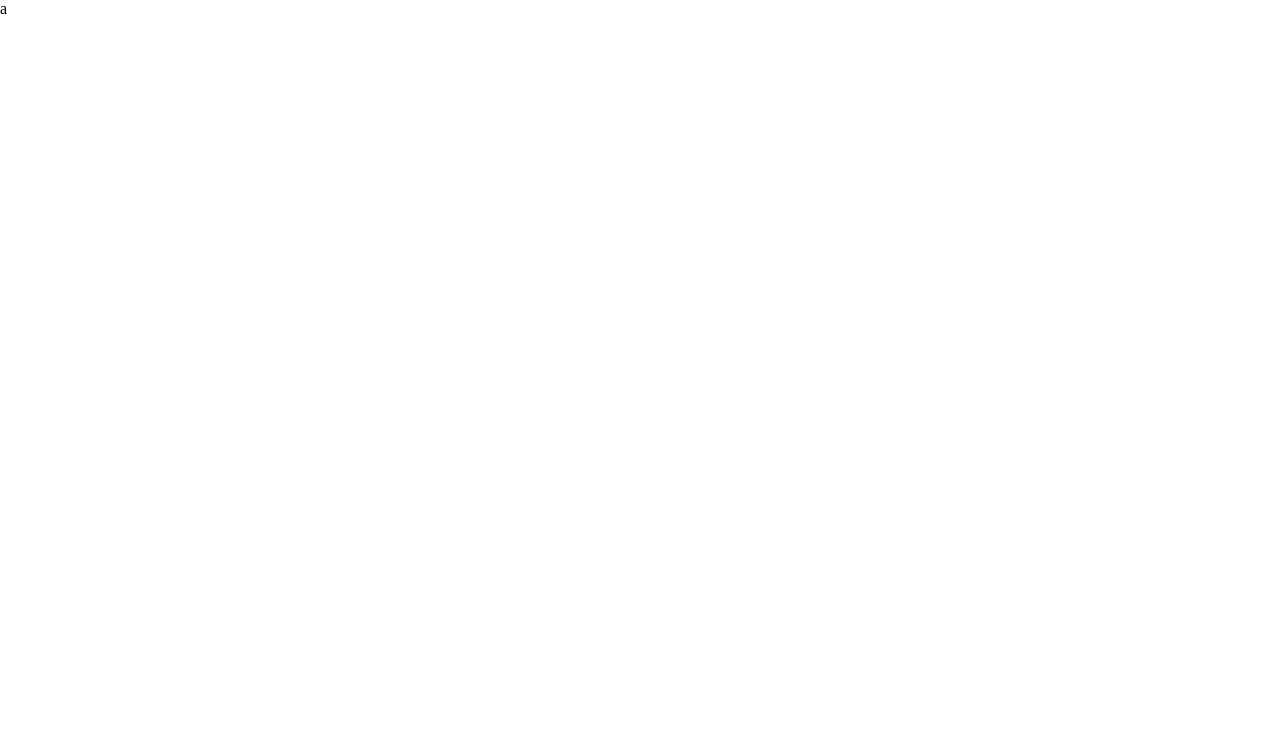
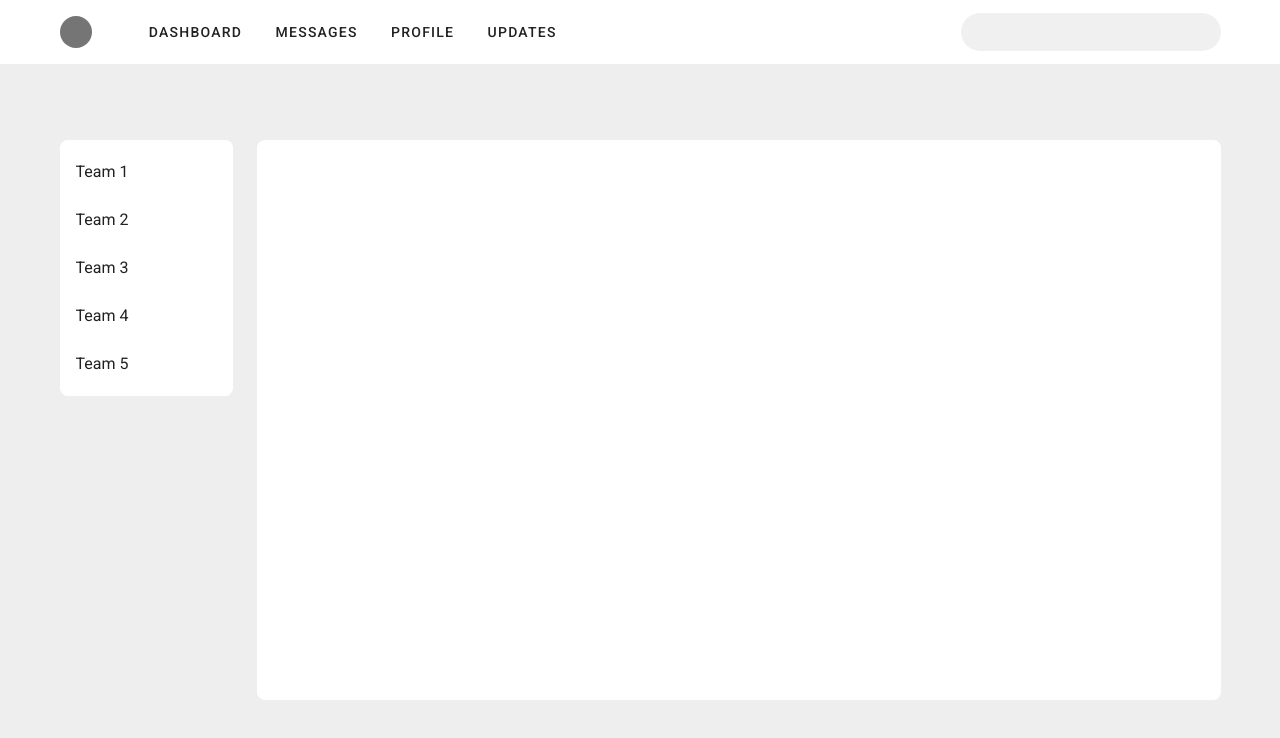
Before and after one commit to moss1232/BoardS, a Vue app: page / in a window 1280 px wide. Shown: the top 738 px of the page. Built offline with nearby package versions, Linux system fonts and the light colour scheme.

Commit message:
apply flamework

```diff
--- a/src/App.vue
+++ b/src/App.vue
@@ -1,7 +1,9 @@
 <template>
-<div>
-  <router-view></router-view>
-</div>
+  <v-app>
+    <v-main>
+      <router-view></router-view>
+    </v-main>
+  </v-app>
 </template>
 
 <script>
--- /dev/null
+++ b/src/assets/sass/main.scss
@@ -0,0 +1,3 @@
+// $color-pack: false;
+
+// @import '~vuetify/src/styles/main.sass';
--- a/src/components/Header.vue
+++ b/src/components/Header.vue
@@ -0,0 +1,5 @@
+<template>
+  <div>
+    <p>a</p>
+  </div>
+</template>
--- /dev/null
+++ b/src/components/Layout.vue
@@ -0,0 +1,96 @@
+<template>
+  <v-app id="inspire">
+    <v-app-bar
+      app
+      color="white"
+      flat
+    >
+      <v-container class="py-0 fill-height">
+        <v-avatar
+          class="mr-10"
+          color="grey darken-1"
+          size="32"
+        ></v-avatar>
+
+        <v-btn
+          v-for="link in links"
+          :key="link"
+          text
+        >
+          {{ link }}
+        </v-btn>
+
+        <v-spacer></v-spacer>
+
+        <v-responsive max-width="260">
+          <v-text-field
+            dense
+            flat
+            hide-details
+            rounded
+            solo-inverted
+          ></v-text-field>
+        </v-responsive>
+      </v-container>
+    </v-app-bar>
+
+    <v-main class="grey lighten-3">
+      <v-container>
+        <v-row>
+          <v-col cols="2">
+            <v-sheet rounded="lg">
+              <v-list color="transparent">
+                <v-list-item
+                  v-for="n in 5"
+                  :key="n"
+                  link
+                >
+                  <v-list-item-content>
+                    <v-list-item-title>
+                      Team {{ n }}
+                    </v-list-item-title>
+                  </v-list-item-content>
+                </v-list-item>
+
+                <!-- <v-divider class="my-2"></v-divider> -->
+
+                <!-- <v-list-item
+                  link
+                  color="grey lighten-4"
+                >
+                  <v-list-item-content>
+                    <v-list-item-title>
+                      Refresh
+                    </v-list-item-title>
+                  </v-list-item-content>
+                </v-list-item> -->
+              </v-list>
+            </v-sheet>
+          </v-col>
+
+          <v-col>
+            <v-sheet
+              min-height="70vh"
+              rounded="lg"
+            >
+              <!--  -->
+            </v-sheet>
+          </v-col>
+        </v-row>
+      </v-container>
+    </v-main>
+  </v-app>
+</template>
+
+<script>
+  export default {
+    data: () => ({
+      links: [
+        'Dashboard',
+        'Messages',
+        'Profile',
+        'Updates',
+      ],
+    }),
+  }
+</script>
--- a/src/main.js
+++ b/src/main.js
@@ -2,6 +2,7 @@ import Vue from 'vue'
 import App from './App.vue'
 import router from './router'
 import vuetify from './plugins/vuetify'
+// import './assets/sass/main.scss'
 
 Vue.config.productionTip = false
 
--- a/src/router/index.js
+++ b/src/router/index.js
@@ -1,14 +1,14 @@
 import Vue from 'vue'
 import VueRouter from 'vue-router'
-import Home from '../views/Home.vue'
+import DashBoard from '../views/DashBoard.vue'
 
 Vue.use(VueRouter)
 
 const routes = [
   {
     path: '/',
-    name: 'Home',
-    component: Home
+    name: 'DashBoard',
+    component: DashBoard
   }
 ]
 
--- /dev/null
+++ b/src/views/DashBoard.vue
@@ -0,0 +1,17 @@
+<template>
+  <v-app>
+    <Layout />
+  </v-app>
+</template>
+
+<script>
+import Layout from '../components/Layout.vue'
+
+export default{
+  components: { Layout, }
+}
+</script>
+
+<style>
+
+</style>
--- a/src/views/Home.vue
+++ /dev/null
@@ -1,6 +0,0 @@
-<template>
-<div>a</div>
-</template>
-
-<script>
-</script>
```
Also changed, not shown: src/components/Calendar.vue (deleted), src/components/Schedule.vue (added), src/components/Sidebar.vue (added).
